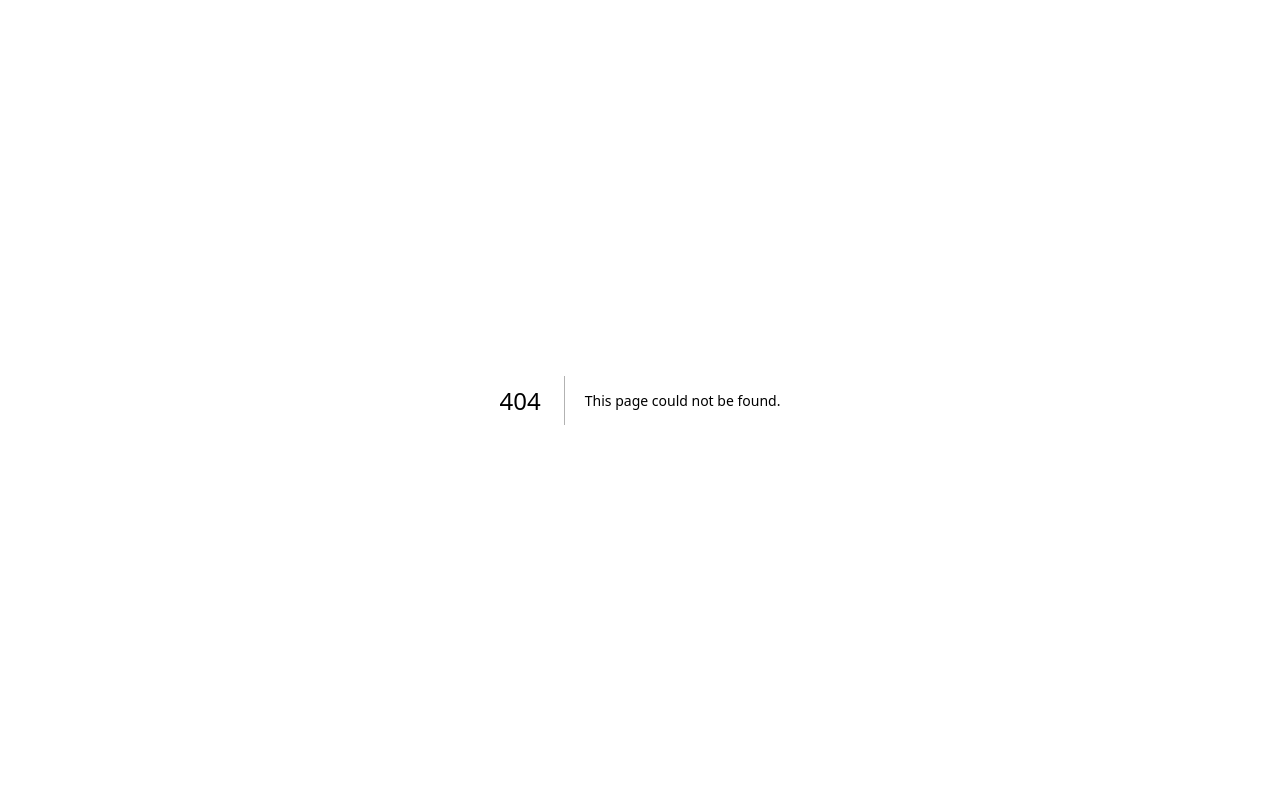
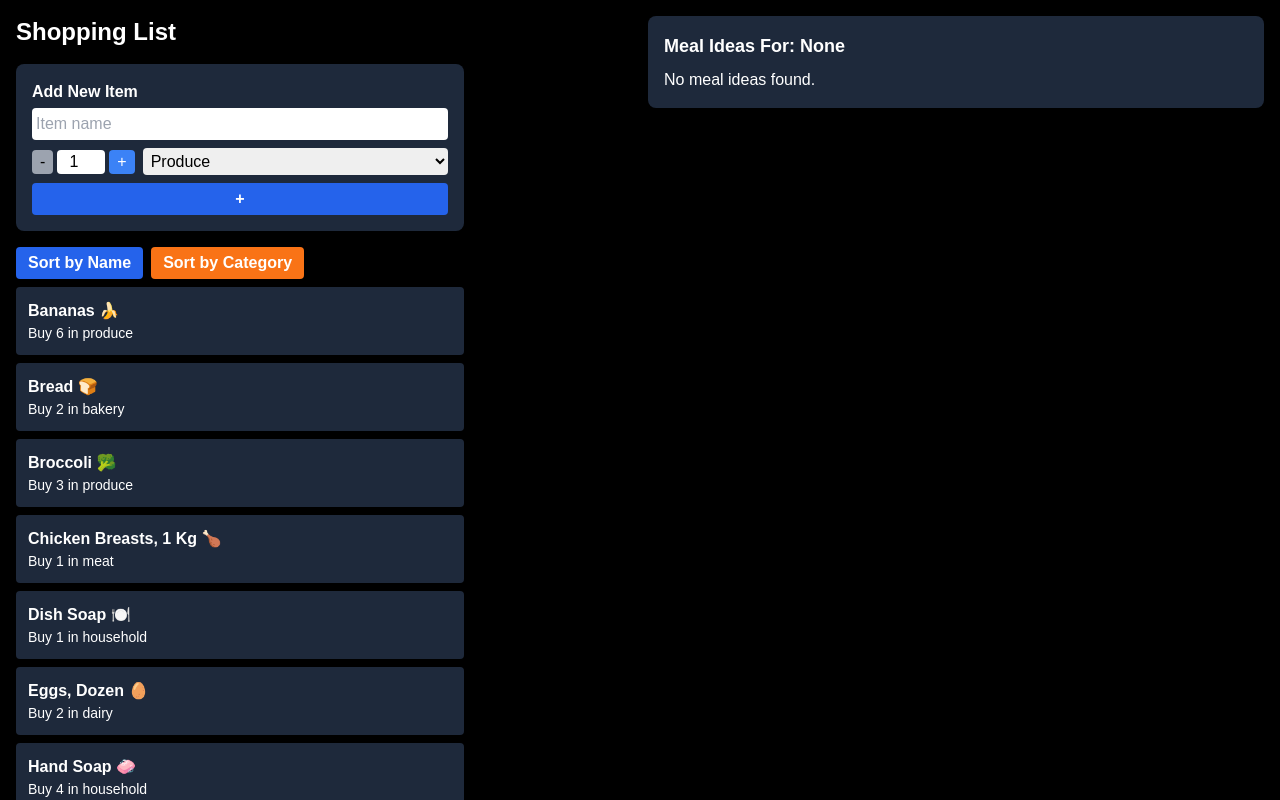
Before and after one commit to Jasdhillon24/cprg306-assignments, a Next.js app: page /week-8 in a window 1280 px wide. Before the commit this address had no page. Shown: the top 800 px of the page. Built offline with nearby package versions, Linux system fonts and the light colour scheme.

Commit message:
not a proper commit

```diff
--- a/app/page.js
+++ b/app/page.js
@@ -35,6 +35,11 @@ export default function Home() {
             Go to Week 7 Assignment
           </Link>
         </li>
+        <li>
+          <Link href="/week-8" className="text-blue-500 hover:underline">
+            Go to Week 8 Assignment
+          </Link>
+        </li>
       </ul>
     </main>
   );
--- /dev/null
+++ b/app/week-8/item-list.js
@@ -0,0 +1,47 @@
+"use client";
+
+import { useState } from "react";
+import Item from "./item";
+
+export default function ItemList({ items, onItemSelect }) {
+  const [sortBy, setSortBy] = useState("name");
+
+  const sortedItems = [...items].sort((a, b) => {
+    if (sortBy === "name") {
+      return a.name.localeCompare(b.name);
+    } else {
+      return a.category.localeCompare(b.category);
+    }
+  });
+
+  return (
+    <div className="w-full max-w-md">
+      <div className="flex gap-2 mb-2">
+        <button
+          className="bg-blue-600 hover:bg-blue-700 text-white font-semibold py-1 px-3 rounded"
+          onClick={() => setSortBy("name")}
+        >
+          Sort by Name
+        </button>
+        <button
+          className="bg-orange-500 hover:bg-orange-600 text-white font-semibold py-1 px-3 rounded"
+          onClick={() => setSortBy("category")}
+        >
+          Sort by Category
+        </button>
+      </div>
+
+      <ul className="space-y-2">
+        {sortedItems.map((item, index) => (
+          <Item
+            key={index}
+            name={item.name}
+            quantity={item.quantity}
+            category={item.category}
+            onSelect={() => onItemSelect(item)}
+          />
+        ))}
+      </ul>
+    </div>
+  );
+}
--- /dev/null
+++ b/app/week-8/item.js
@@ -0,0 +1,11 @@
+export default function Item({ name, quantity, category, onSelect }) {
+    return (
+      <li
+        className="bg-slate-800 p-3 rounded cursor-pointer"
+        onClick={onSelect}
+      >
+        <strong className="capitalize">{name}</strong>
+        <p className="text-sm">Buy {quantity} in {category.toLowerCase()}</p>
+      </li>
+    );
+  }
--- /dev/null
+++ b/app/week-8/items.json
@@ -0,0 +1,75 @@
+
+[
+    {
+      "id": "1h2GJKH12gkHG31h1H",
+      "name": "milk, 4 L 🥛",
+      "quantity": 1,
+      "category": "dairy"
+    },
+    {
+      "id": "2KJH3k2j3H1k2J3K1H",
+      "name": "bread 🍞",
+      "quantity": 2,
+      "category": "bakery"
+    },
+    {
+      "id": "3h2KJH3k2j3H1k2J3",
+      "name": "eggs, dozen 🥚",
+      "quantity": 2,
+      "category": "dairy"
+    },
+    {
+      "id": "4k2J3K1H2GJKH12gk",
+      "name": "bananas 🍌",
+      "quantity": 6,
+      "category": "produce"
+    },
+    {
+      "id": "5H1h1H2KJH3k2j3H",
+      "name": "broccoli 🥦",
+      "quantity": 3,
+      "category": "produce"
+    },
+    {
+      "id": "6H1k2J3K1H2GJKH1",
+      "name": "chicken breasts, 1 kg 🍗",
+      "quantity": 1,
+      "category": "meat"
+    },
+    {
+      "id": "7gkHG31h1H2KJH3k",
+      "name": "pasta sauce 🍝",
+      "quantity": 3,
+      "category": "canned goods"
+    },
+    {
+      "id": "8j3H1k2J3K1H2GJK",
+      "name": "spaghetti, 454 g 🍝",
+      "quantity": 2,
+      "category": "dry goods"
+    },
+    {
+      "id": "9H12gkHG31h1H2KJ",
+      "name": "toilet paper, 12 pack 🧻",
+      "quantity": 1,
+      "category": "household"
+    },
+    {
+      "id": "10H3k2j3H1k2J3K1",
+      "name": "paper towels, 6 pack",
+      "quantity": 1,
+      "category": "household"
+    },
+    {
+      "id": "11k2J3K1H2GJKH12",
+      "name": "dish soap 🍽️",
+      "quantity": 1,
+      "category": "household"
+    },
+    {
+      "id": "12GJKH12gkHG31h1",
+      "name": "hand soap 🧼",
+      "quantity": 4,
+      "category": "household"
+    }
+  ]
--- /dev/null
+++ b/app/week-8/meal-ideas.js
@@ -0,0 +1,49 @@
+"use client";
+
+import { useEffect, useState } from "react";
+
+async function fetchMealIdeas(ingredient) {
+  const res = await fetch(
+    `https://www.themealdb.com/api/json/v1/1/filter.php?i=${ingredient}`
+  );
+  const data = await res.json();
+  return data.meals || [];
+}
+
+export default function MealIdeas({ ingredient }) {
+  const [meals, setMeals] = useState([]);
+
+  useEffect(() => {
+    if (ingredient) {
+      fetchMealIdeas(ingredient).then(setMeals);
+    }
+  }, [ingredient]);
+
+  return (
+    <div className="bg-slate-800 p-4 rounded-lg w-full">
+      <h2 className="text-lg font-bold mb-2 capitalize">
+        Meal Ideas for: {ingredient || "None"}
+      </h2>
+
+      {meals.length === 0 ? (
+        <p>No meal ideas found.</p>
+      ) : (
+        <ul className="space-y-2">
+          {meals.map((meal) => (
+            <li
+              key={meal.idMeal}
+              className="flex items-center gap-4 bg-slate-700 p-2 rounded"
+            >
+              <img
+                src={meal.strMealThumb}
+                alt={meal.strMeal}
+                className="w-16 h-16 object-cover rounded"
+              />
+              <span>{meal.strMeal}</span>
+            </li>
+          ))}
+        </ul>
+      )}
+    </div>
+  );
+}
--- /dev/null
+++ b/app/week-8/new-item.js
@@ -0,0 +1,88 @@
+"use client";
+
+import { useState } from "react";
+
+export default function NewItem({ onAddItem }) {
+  const [name, setName] = useState("");
+  const [quantity, setQuantity] = useState(1);
+  const [category, setCategory] = useState("Produce");
+
+  function handleSubmit(e) {
+    e.preventDefault();
+
+    const newItem = {
+      id: Date.now(),
+      name,
+      quantity,
+      category,
+    };
+
+    onAddItem(newItem);
+    setName("");
+    setQuantity(1);
+    setCategory("Produce");
+  }
+
+  return (
+    <form
+      onSubmit={handleSubmit}
+      className="bg-slate-800 p-4 rounded-lg w-full max-w-md"
+    >
+      <label className="block text-md font-semibold mb-1">Add New Item</label>
+      <input
+        placeholder="Item name"
+        className="text-black w-full p-1 mb-2 rounded"
+        value={name}
+        onChange={(e) => setName(e.target.value)}
+        required
+      />
+
+      <div className="flex gap-2 mb-2">
+        <div className="flex gap-1 items-center">
+          <button
+            type="button"
+            onClick={() => setQuantity(quantity > 1 ? quantity - 1 : 1)}
+            className="bg-gray-400 text-black px-2 rounded"
+          >
+            -
+          </button>
+          <input
+            type="number"
+            className="w-12 text-black text-center rounded"
+            value={quantity}
+            readOnly
+          />
+          <button
+            type="button"
+            onClick={() => setQuantity(quantity + 1)}
+            className="bg-blue-500 text-white px-2 rounded"
+          >
+            +
+          </button>
+        </div>
+
+        <select
+          className="text-black p-1 rounded w-full"
+          value={category}
+          onChange={(e) => setCategory(e.target.value)}
+        >
+          <option>Produce</option>
+          <option>Dairy</option>
+          <option>Bakery</option>
+          <option>Meat</option>
+          <option>Frozen Foods</option>
+          <option>Canned Goods</option>
+          <option>Dry Goods</option>
+          <option>Household</option>
+        </select>
+      </div>
+
+      <button
+        type="submit"
+        className="w-full bg-blue-600 hover:bg-blue-700 text-white font-semibold py-1 px-3 rounded"
+      >
+        +
+      </button>
+    </form>
+  );
+}
--- /dev/null
+++ b/app/week-8/page.js
@@ -0,0 +1,41 @@
+"use client";
+
+import { useState } from "react";
+import NewItem from "./new-item";
+import ItemList from "./item-list";
+import MealIdeas from "./meal-ideas";
+import itemsData from "./items.json";
+
+export default function Page() {
+  const [items, setItems] = useState(itemsData);
+  const [selectedItemName, setSelectedItemName] = useState("");
+
+  function handleAddItem(newItem) {
+    setItems([...items, newItem]);
+  }
+
+  function handleItemSelect(item) {
+    // Clean up item name (remove quantity and emojis)
+    const cleanedName = item.name
+      .split(",")[0]
+      .replace(/[^\p{L}\p{N} ]/gu, "")
+      .trim()
+      .toLowerCase();
+
+    setSelectedItemName(cleanedName);
+  }
+
+  return (
+    <main className="flex flex-col md:flex-row p-4 gap-4 bg-black min-h-screen text-white">
+      <div className="flex flex-col gap-4 w-full md:w-1/2">
+        <h1 className="text-2xl font-bold">Shopping List</h1>
+        <NewItem onAddItem={handleAddItem} />
+        <ItemList items={items} onItemSelect={handleItemSelect} />
+      </div>
+
+      <div className="w-full md:w-1/2">
+        <MealIdeas ingredient={selectedItemName} />
+      </div>
+    </main>
+  );
+}
```
